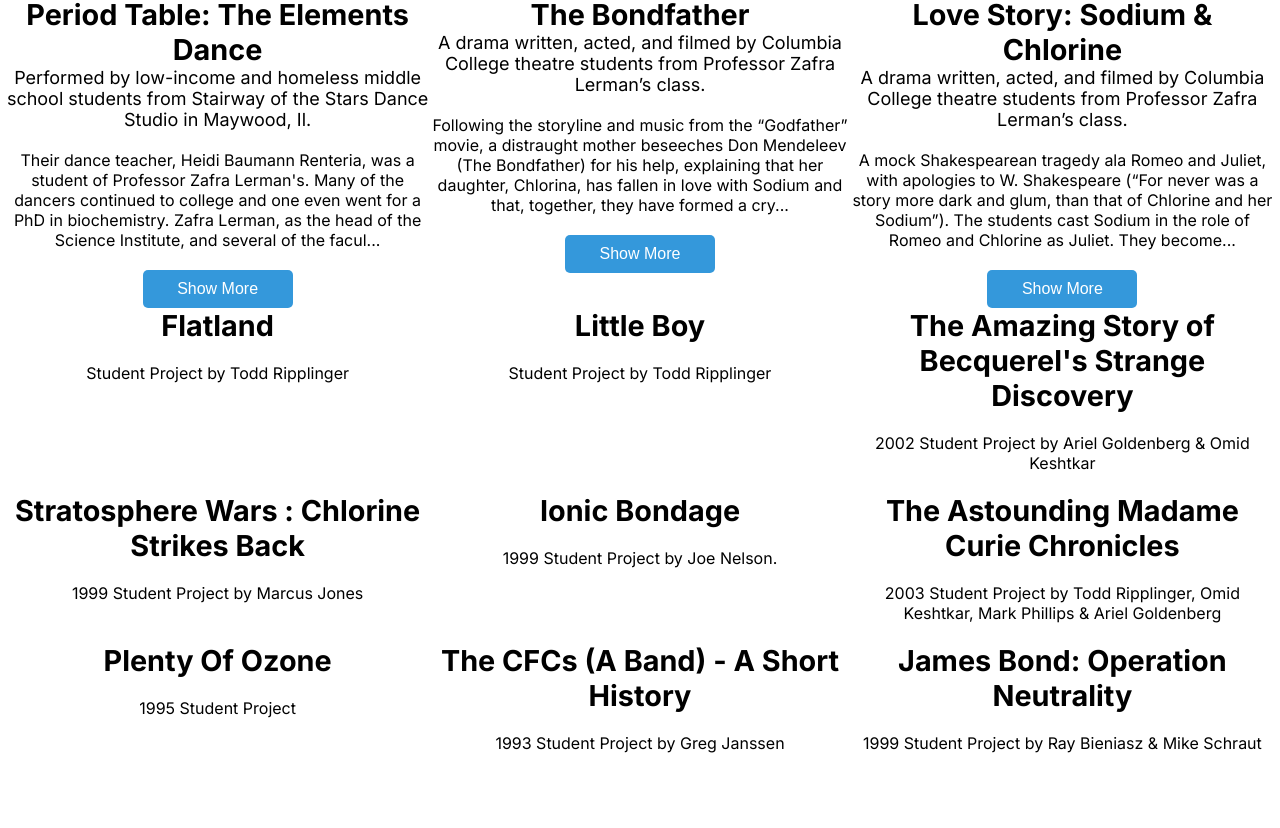
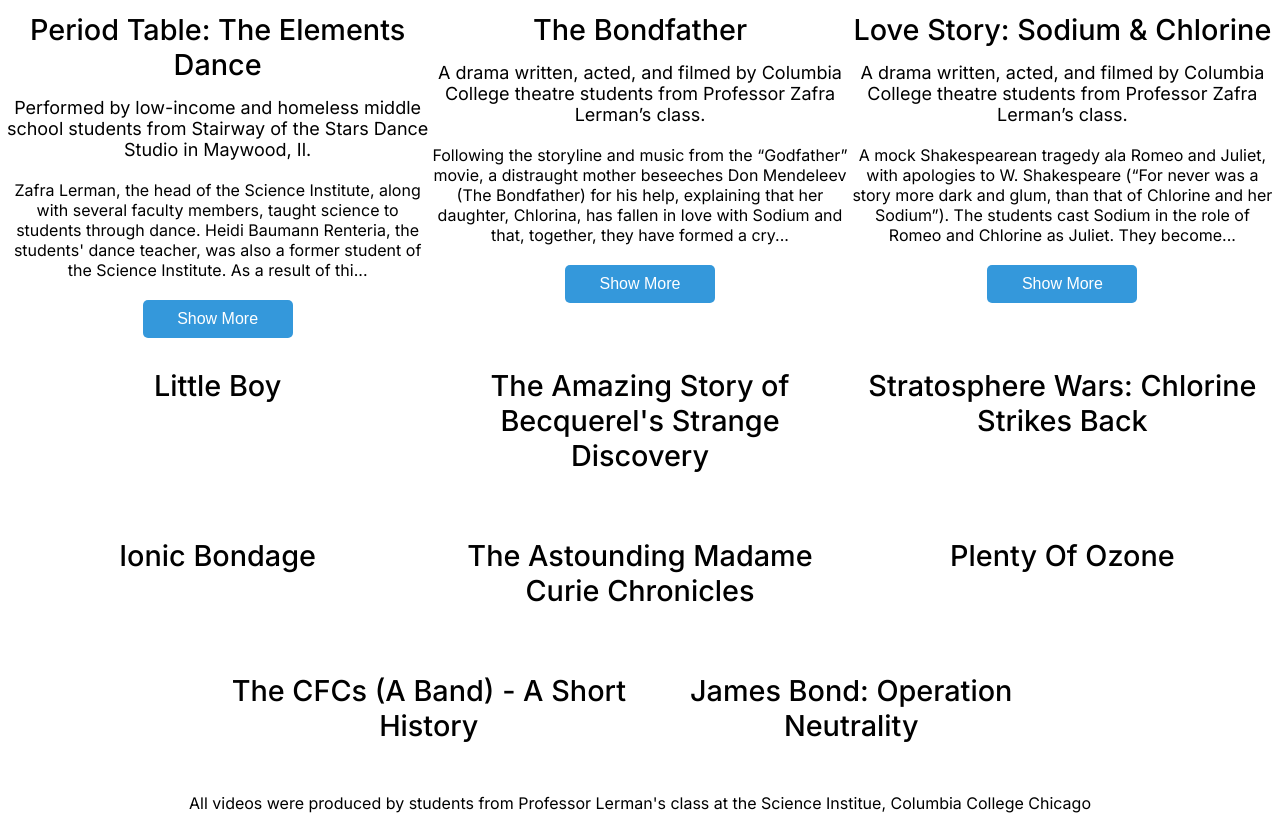
Before and after one commit to DannyMExe/lerman-institute, a Next.js app: page /videos in a window 1280 px wide. Shown: the part 437-1265 px from the top of the page. Before the commit the page ends 1210 px from the top, so only its background shows below. Built offline with nearby package versions, Linux system fonts and the light colour scheme.

Commit message:
videos page

```diff
--- a/app/board/page.js
+++ b/app/board/page.js
@@ -5,7 +5,7 @@ const board = [
   {
     name: "Zafra Lerman",
     title: "President",
-    bio: "Zafra Lerman is an American chemist, educator, and humanitarian. She researched isotope effects at Cornell and Northwestern Universities in the U.S. and the ETH, Zurich, Switzerland. She has received over 40 awards for her work in education, human rights, and science diplomacy, including the 1999 Presidential Award from U.S. President Clinton, the 2005 Nyholm Prize for Education from the Royal Society of Chemistry (U.K.), the 2015 Science Diplomacy Award from the American Association for the Advancement of Science (AAAS), the 2016 Andrei Sakharov prize for human rights from the American Physical Society (APS), and the 2016 Peace and Justice award from the UN NOVUS Summit. She was honored four times by the U.S. Congress with speeches about her work in 2002, 2004, 2013, and 2019 and was nominated five times for the Nobel Peace Prize. She developed an innovative way to teach science through art, music, dance, and drama. Her work has been featured on many national and international television and media outlets.",
+    bio: "Zafra Lerman is a chemist, educator, and humanitarian. She researched isotope effects at Cornell and Northwestern Universities in the U.S. and the ETH, Zurich, Switzerland. She has received over 40 awards for her work in education, human rights, and science diplomacy, including the 1999 Presidential Award from U.S. President Clinton, the 2005 Nyholm Prize for Education from the Royal Society of Chemistry (U.K.), the 2015 Science Diplomacy Award from the American Association for the Advancement of Science (AAAS), the 2016 Andrei Sakharov prize for human rights from the American Physical Society (APS), and the 2016 Peace and Justice award from the UN NOVUS Summit. She was honored four times by the U.S. Congress with speeches about her work in 2002, 2004, 2013, and 2019 and was nominated five times for the Nobel Peace Prize. She developed an innovative way to teach science through art, music, dance, and drama. Her work has been featured on many national and international television and media outlets.",
     image: "ZafraLerman.png",
     zafra: true,
   },
--- a/app/contact/page.js
+++ b/app/contact/page.js
@@ -15,7 +15,7 @@ function ContactPage() {
       <p>
         Thank you for visiting our website! If you have any questions or
         comments, We&apos;d love to hear from you. Please feel free to reach out
-        via email or any of my social media platforms. We look forward to
+        via email or any of our social media platforms. We look forward to
         connecting with you!
       </p>
       <div className={styles.contactContainer}>
@@ -27,7 +27,7 @@ function ContactPage() {
             info@lermaninstitute.org
           </div>
         </Link>
-        {/* <Link
+        <Link
           href="https://twitter.com/ZafraLerman"
           target="_blank"
           rel="noopener noreferrer"
@@ -50,7 +50,7 @@ function ContactPage() {
             </div>
             Zafra Lerman
           </div>
-        </Link> */}
+        </Link>
         <Link
           href="https://www.youtube.com/@lermaninstitute"
           target="_blank"
--- a/app/videos/page.jsx
+++ b/app/videos/page.jsx
@@ -7,7 +7,7 @@ const videos = () => {
     {
       id: "tNwHYh5YbZo",
       title: "Period Table: The Elements Dance",
-      desc: `Their dance teacher, Heidi Baumann Renteria, was a student of Professor Zafra Lerman's. Many of the dancers continued to college and one even went for a PhD in biochemistry. Zafra Lerman, as the head of the Science Institute, and several of the faculty members, were teaching these students science through dance. <br />Our hero falls in love with Solid, but “When she warms to him, through his fingers she runs,” and when his love heats up with Liquid, “Her love escaped from him just like a vapor.”`,
+      desc: `Zafra Lerman, the head of the Science Institute, along with several faculty members, taught science to students through dance. Heidi Baumann Renteria, the students' dance teacher, was also a former student of the Science Institute. As a result of this colaboration, many of the dancers pursued higher education, with one even obtaining a PhD in biochemistry.  <br />Our hero falls in love with Solid, but “When she warms to him, through his fingers she runs,” and when his love heats up with Liquid, “Her love escaped from him just like a vapor.”`,
       studentInfo:
         "Performed by low-income and homeless middle school students from Stairway of the Stars Dance Studio in Maywood, Il.",
     },
@@ -25,11 +25,14 @@ const videos = () => {
       studentInfo:
         "A drama written, acted, and filmed by Columbia College theatre students from Professor Zafra Lerman’s class.",
     },
-    {
-      id: "boMp0vz_uRk",
-      title: "Flatland",
-      desc: "Student Project by Todd Ripplinger",
-    },
+  ];
+
+  const addVideos = [
+    // {
+    //   id: "boMp0vz_uRk",
+    //   title: "Flatland",
+    //   desc: "Student Project by Todd Ripplinger",
+    // },
     {
       id: "1dDfRW5v4bI",
       title: "Little Boy",
@@ -42,7 +45,7 @@ const videos = () => {
     },
     {
       id: "JQIvWPYkDZM",
-      title: "Stratosphere Wars : Chlorine Strikes Back",
+      title: "Stratosphere Wars: Chlorine Strikes Back",
       desc: "1999 Student Project by Marcus Jones",
     },
     {
@@ -75,6 +78,11 @@ const videos = () => {
     <div className={styles.container}>
       <h1 className={styles.title}>Videos</h1>
       <VideoBar videos={videos} />
+      <VideoBar videos={addVideos} nodesc={true} />
+      <p className={styles.disclamer}>
+        All videos were produced by students from Professor Lerman's class at
+        the Science Institue, Columbia College Chicago
+      </p>
     </div>
   );
 };
--- a/src/components/VideoBar.js
+++ b/src/components/VideoBar.js
@@ -4,7 +4,7 @@ import Youtube from "react-youtube";
 import styles from "./VideoBar.module.css"; // Import the CSS module
 import ShowMore from "./showMore";
 
-const VideoBar = ({ videos, home }) => {
+const VideoBar = ({ videos, home, nodesc }) => {
   const options = {};
 
   return (
@@ -16,7 +16,11 @@ const VideoBar = ({ videos, home }) => {
             <h3 className={styles.bg}>{video.title}</h3>
             <p className={styles.studentInfo}>{video.studentInfo}</p>
             {/* <p className={styles.bg}>{video.desc}</p> */}
-            <ShowMore text={video.desc} maxCharacters={250} />
+            {nodesc ? (
+              <></>
+            ) : (
+              <ShowMore text={video.desc} maxCharacters={250} />
+            )}
           </div>
         );
       })}
--- a/src/components/VideoBar.module.css
+++ b/src/components/VideoBar.module.css
@@ -24,6 +24,7 @@
   align-items: center;
   justify-content: center;
   scroll-snap-align: start;
+  margin-bottom: 15px;
 }
 
 @media (max-width: 750px) {
@@ -39,6 +40,8 @@
 .video h3 {
   text-align: center;
   font-size: 1.8em;
+  padding-block: 15px;
+  font-weight: 500;
 }
 
 @media (max-width: 750px) {
--- a/styles/Videos.module.css
+++ b/styles/Videos.module.css
@@ -11,3 +11,7 @@
   padding-top: 10px;
   padding-bottom: 30px;
 }
+
+.disclamer {
+  margin-bottom: 15px;
+}
```
Also changed, not shown: styles/Page.module.css (line endings or trailing spaces).
